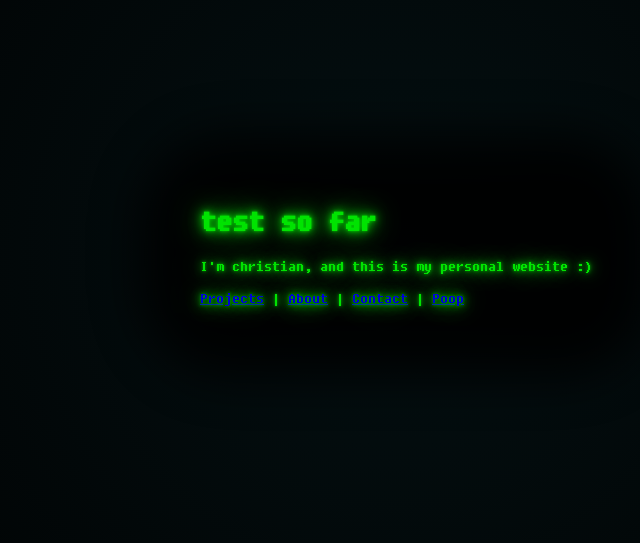
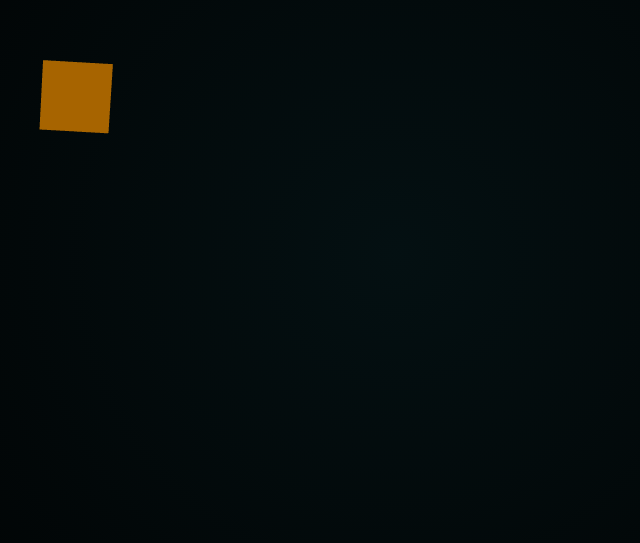
Before and after one commit to chris-morgado/the-website, a Next.js app: page / in a window 1280 px wide. Shown: the part 145-688 px from the top of the page, without its empty margins (244-884 px from the left). Built offline with nearby package versions, Linux system fonts and the light colour scheme.

Commit message:
Boilerplate code for WebGL, along with documentation in readme

```diff
--- a/app/page.jsx
+++ b/app/page.jsx
@@ -1,16 +1,17 @@
-import Head from 'next/head';
+import WebGLCanvas from '../components/WebGLCanvas';
 import '../styles/globals.css';
 
 export default function Home() {
     return (
-        <div className="terminal">
-            <div className="terminal-content">
-                <h1>test so far</h1>
-                <p>I'm christian, and this is my personal website :)</p>
-                <nav>
-                    <a href="#projects">Projects</a> | <a href="#about">About</a> | <a href="#contact">Contact</a> | <a href="#contact">Poop</a>
-                </nav>
-            </div>
-        </div>
+            // <div className="terminal">
+            //     <div className="terminal-content">
+            //         <h1>test so far</h1>
+            //         <p>I'm christian, and this is my personal website :)</p>
+            //         <nav>
+            //             <a href="#projects">Projects</a> | <a href="#about">About</a> | <a href="#contact">Contact</a> | <a href="#contact">Poop</a>
+            //         </nav>
+            //     </div>
+            // </div>
+        <WebGLCanvas></WebGLCanvas>
     );
 }
--- /dev/null
+++ b/components/WebGLCanvas.jsx
@@ -0,0 +1,34 @@
+"use client"
+
+import React, { useRef } from 'react';
+import { Canvas, useFrame } from '@react-three/fiber';
+
+const RotatingCube = () => {
+  const meshRef = useRef();
+
+  useFrame(() => {
+    if (meshRef.current) {
+      meshRef.current.rotation.x += 0.01;
+      meshRef.current.rotation.y += 0.01;
+    }
+  });
+
+  return (
+    <mesh ref={meshRef}>
+      <boxGeometry args={[1, 1, 1]} />
+      <meshStandardMaterial color='orange' />
+    </mesh>
+  );
+};
+
+const WebGLCanvas = () => {
+  return (
+    <Canvas style={{ width: '640px', height: '480px' }}>
+      <ambientLight />
+      <pointLight position={[10, 10, 10]} />
+      <RotatingCube />
+    </Canvas>
+  );
+};
+
+export default WebGLCanvas;
--- a/package.json
+++ b/package.json
@@ -1,8 +1,10 @@
 {
   "dependencies": {
+    "@react-three/fiber": "^8.16.6",
     "next": "^14.2.3",
     "react": "^18.3.1",
-    "react-dom": "^18.3.1"
+    "react-dom": "^18.3.1",
+    "three": "^0.164.1"
   },
   "scripts": {
     "dev": "next dev",
```
Also changed, not shown: 2 other files (tests, documents, lock files or other folders).
